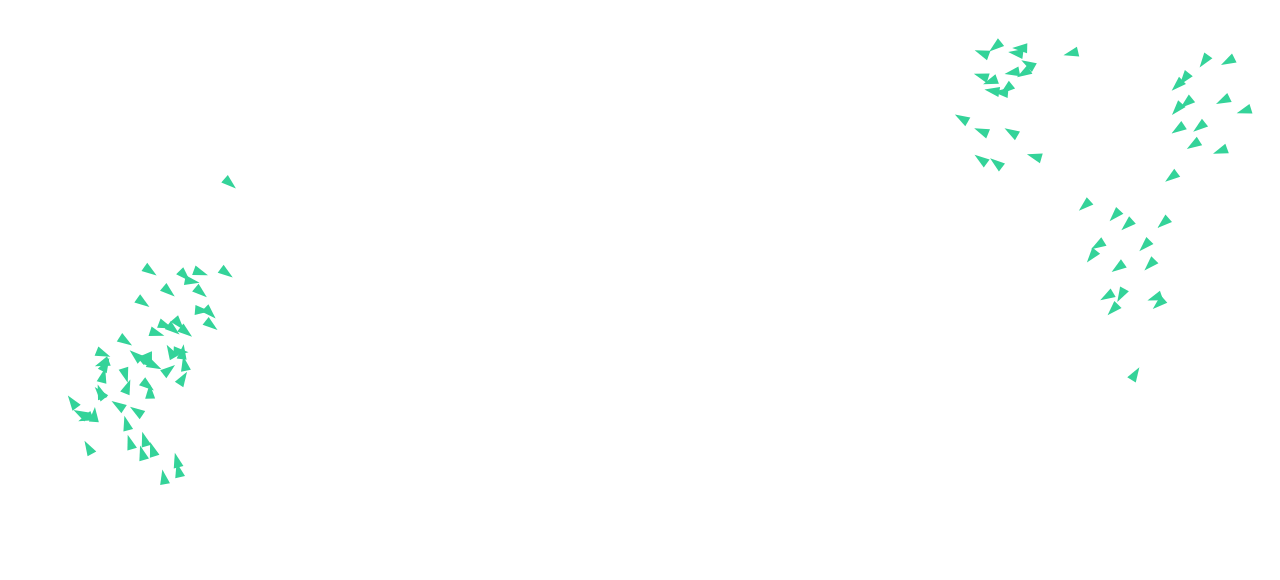
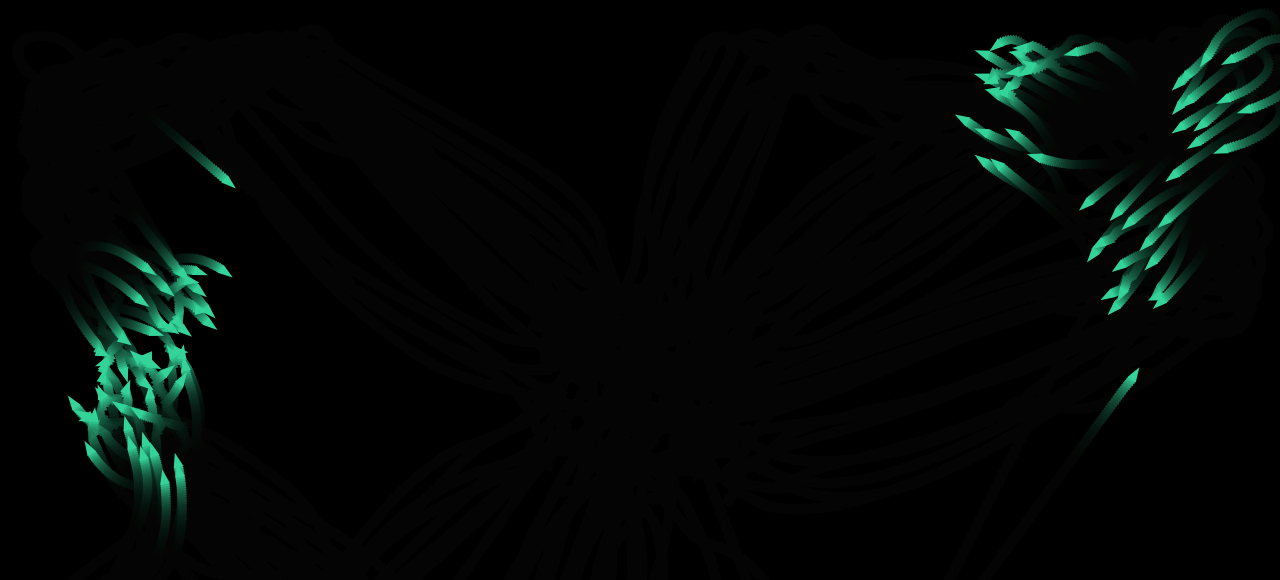
Before and after one commit to frectonz/gundan, a website built with Vite: page index.html in a window 1280 px wide. Built offline with nearby package versions, Linux system fonts and the light colour scheme.

Commit message:
cooler screen clearing

```diff
--- a/src/canvas.ts
+++ b/src/canvas.ts
@@ -46,7 +46,8 @@ export class Canvas {
   }
 
   update() {
-    this.ctx.clearRect(0, 0, this.canvas.width, this.canvas.height);
+    this.ctx.fillStyle = "rgba(0, 0, 0, .1)";
+    this.ctx.fillRect(0, 0, this.canvas.width, this.canvas.height);
 
     for (const boid of this.boids) {
       boid.edges(this.canvas.width, this.canvas.height);
--- a/src/style.css
+++ b/src/style.css
@@ -7,4 +7,5 @@ canvas {
   position: absolute;
   top: 0;
   left: 0;
+  background-color: black;
 }
```
Also changed, not shown: package.json (+5 -5 lines), pnpm-lock.yaml, 2 other files.
